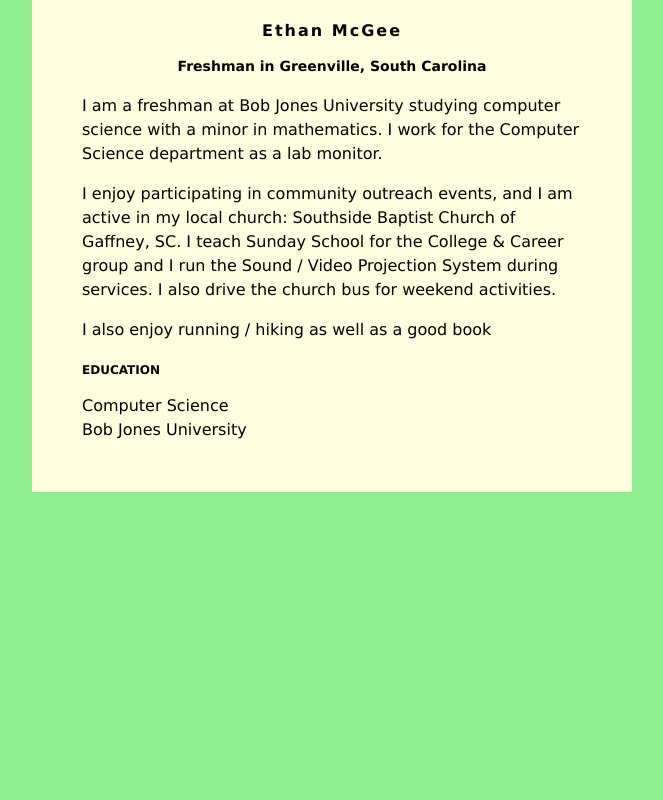
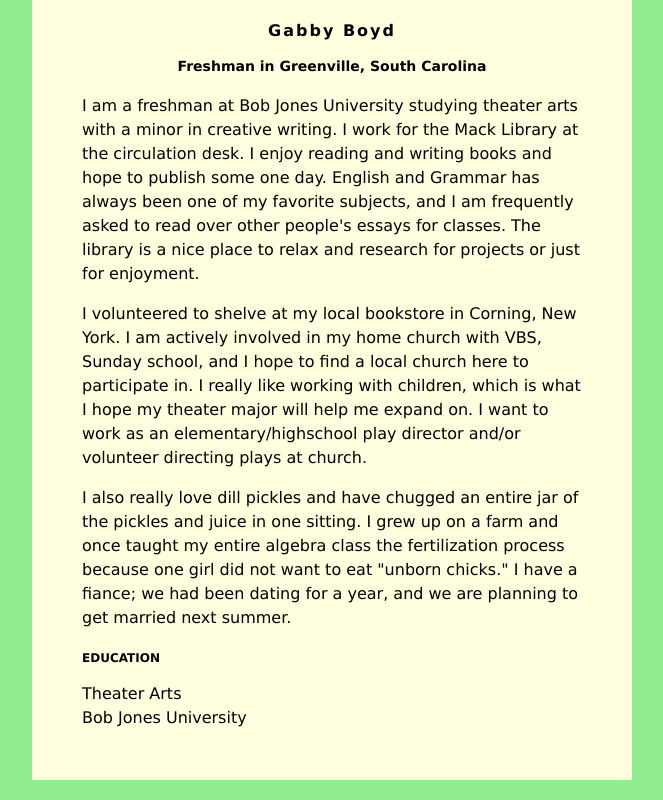
Before and after one commit to gboyd178/gboyd178.github.io, a plain HTML site: page index.html in a window 1280 px wide. Shown: the whole page, without its empty margins (308-971 px from the left). Drawn offline with Linux system fonts and the light colour scheme.

Commit message:
Update index.html

```diff
--- a/index.html
+++ b/index.html
@@ -30,21 +30,20 @@ h3 {
 </head>
 <body>
     <div id="content">
-        <h1>Ethan McGee</h1>
+        <h1>Gabby Boyd</h1>
         <h2>Freshman in Greenville, South Carolina</h2>
 
-         <p>I am a freshman at Bob Jones University studying computer science with a minor in mathematics. I work for the Computer Science department as a lab monitor.</p>
+         <p>I am a freshman at Bob Jones University studying theater arts with a minor in creative writing. I work for the Mack Library at the circulation desk. I enjoy reading and writing books and hope to publish some one day. English and Grammar has always been one of my favorite subjects, and I am frequently asked to read over other people's essays for classes. The library is a nice place to relax and research for projects or just for enjoyment. </p>
          <p>
-            I enjoy participating in community outreach events, and I am active in my local church: Southside Baptist Church of Gaffney, SC.  I teach Sunday School for the College &amp; Career group and I run the Sound / Video Projection System during services.  I also drive the church bus for weekend activities.
+            I volunteered to shelve at my local bookstore in Corning, New York. I am actively involved in my home church with VBS, Sunday school, and I hope to find a local church here to participate in. I really like working with children, which is what I hope my theater major will help me expand on. I want to work as an elementary/highschool play director and/or volunteer directing plays at church.
          </p>
          <p>
-            I also enjoy running / hiking as well as a good book
+            I also really love dill pickles and have chugged an entire jar of the pickles and juice in one sitting. I grew up on a farm and once taught my entire algebra class the fertilization process because one girl did not want to eat "unborn chicks." I have a fiance; we had been dating for a year, and we are planning to get married next summer.
          </p>
 
         <h3>EDUCATION</h3>
-        Computer Science<br>
+        Theater Arts<br>
         Bob Jones University
     </div>
-
 </body>
 </html>
```
